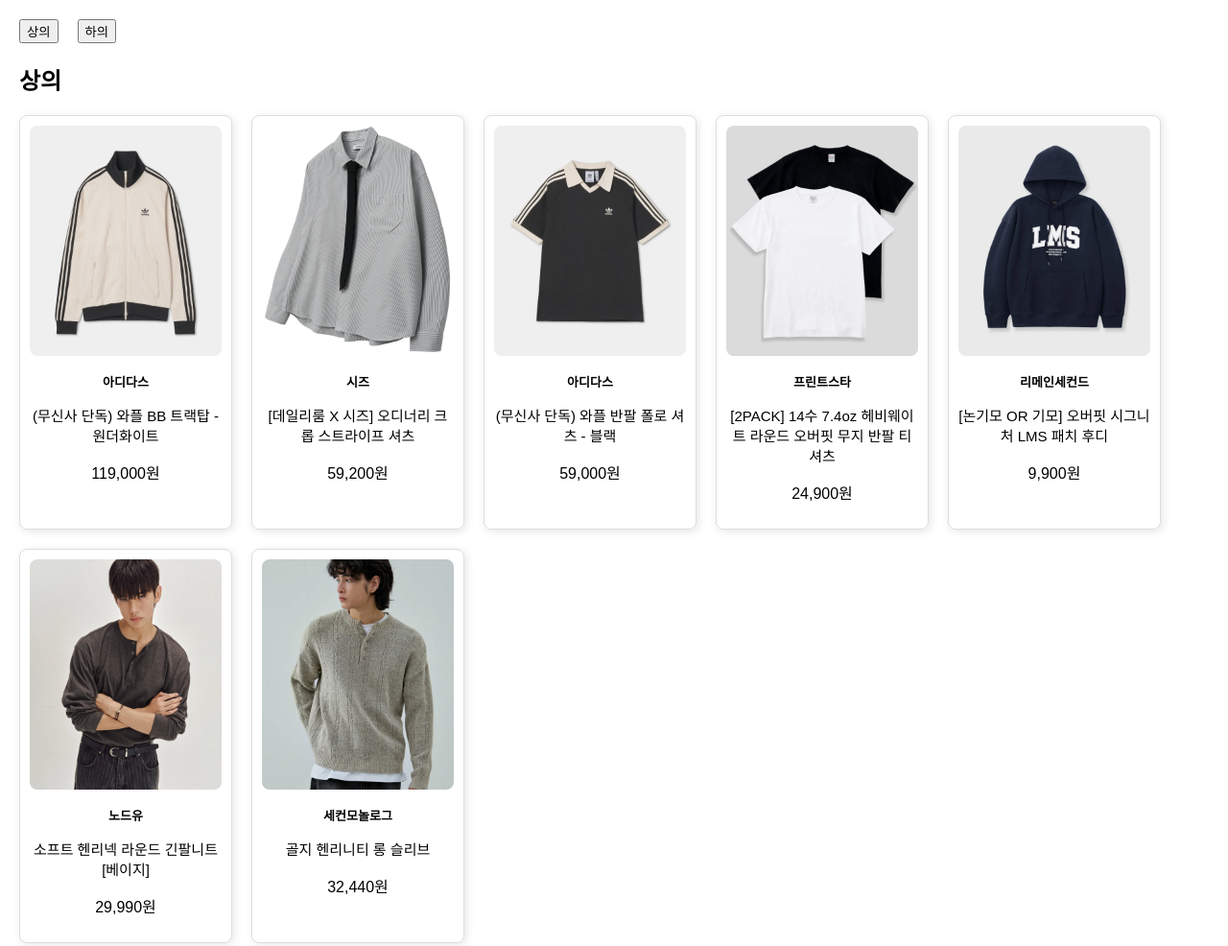
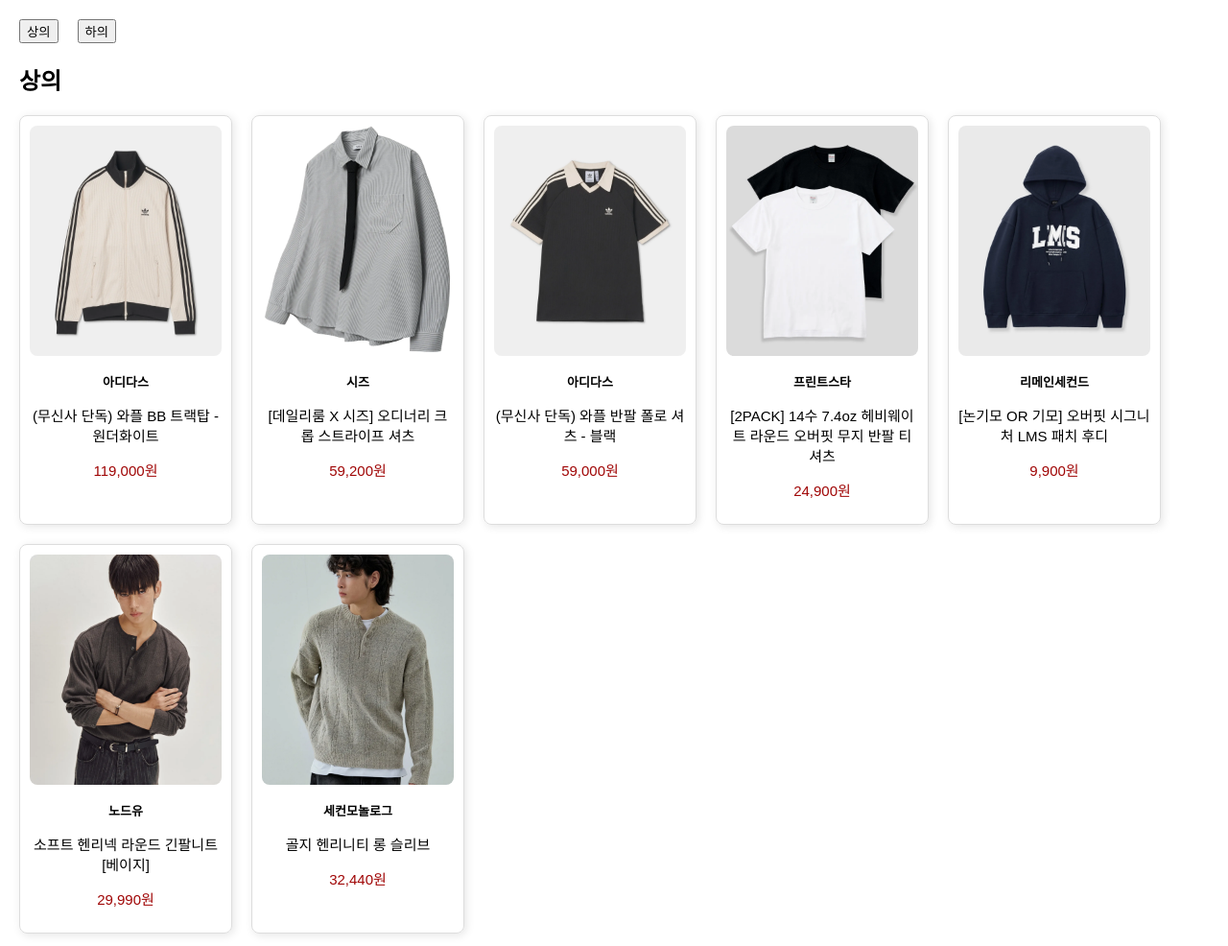
Before and after one commit to rryunn/team_project_9, a plain HTML site: page clothes_list.html in a window 1280 px wide. Shown: the whole page at 96% size. Drawn offline with Linux system fonts and the light colour scheme.

Commit message:
fix : 디자인 수정

```diff
--- a/clothes_list.html
+++ b/clothes_list.html
@@ -38,6 +38,10 @@
       }
       .product > p:nth-of-type(2) {
         font-size: 15px;
+      }
+      p:nth-of-type(3) {
+        font-size: 15px;
+        color: rgb(160, 6, 6);
       }
       .product img {
         width: 100%;
```
